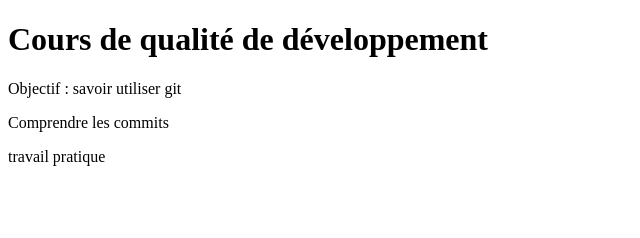
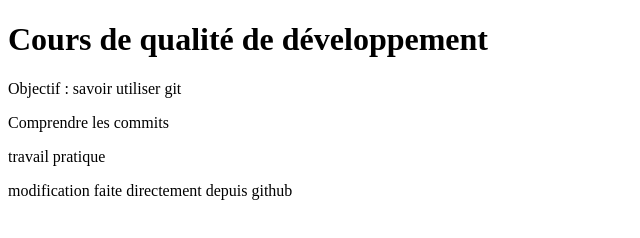
Before and after one commit to Hamza-Mhenni/r5a08_tp_git, a plain HTML site: page index.html in a window 1280 px wide. Shown: the whole page, without its empty margins (0-640 px from the left). Drawn offline with Linux system fonts and the light colour scheme.

Commit message:
Add note about modification from GitHub

```diff
--- a/index.html
+++ b/index.html
@@ -9,6 +9,7 @@
     <p>Objectif : savoir utiliser git</p>
     <p>Comprendre les commits</p>
     <p>travail pratique</p>
+    <p>modification faite directement depuis github</p>
 
 </body>
 </html>
```
